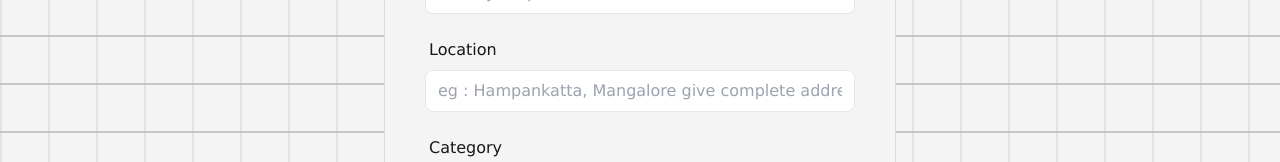
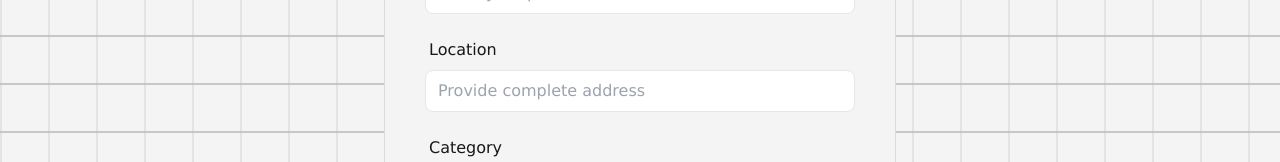
Before and after one commit to Abheeshta-P/Eventra, a Next.js app in the folder frontend/: page /signup/service-provider in a window 1280 px wide. Shown: the part 445-607 px from the top of the page. Built offline with nearby package versions, Linux system fonts and the light colour scheme; no server answers.

Commit message:
small chnges

```diff
--- a/frontend/src/app/signup/service-provider/page.jsx
+++ b/frontend/src/app/signup/service-provider/page.jsx
@@ -220,7 +220,7 @@ const ServiceProviderSignup = () => {
           <Input
             label="Location"
             type="text"
-            placeholder = 'eg : Hampankatta, Mangalore give complete address'
+            placeholder = 'Provide complete address'
             {...register('location', { required: 'Location is required' })}
           />
           {errors.location && <p className="text-red-500 text-sm">{errors.location.message}</p>}
```
Also changed, not shown: 1 other file (tests, documents, lock files or other folders).
